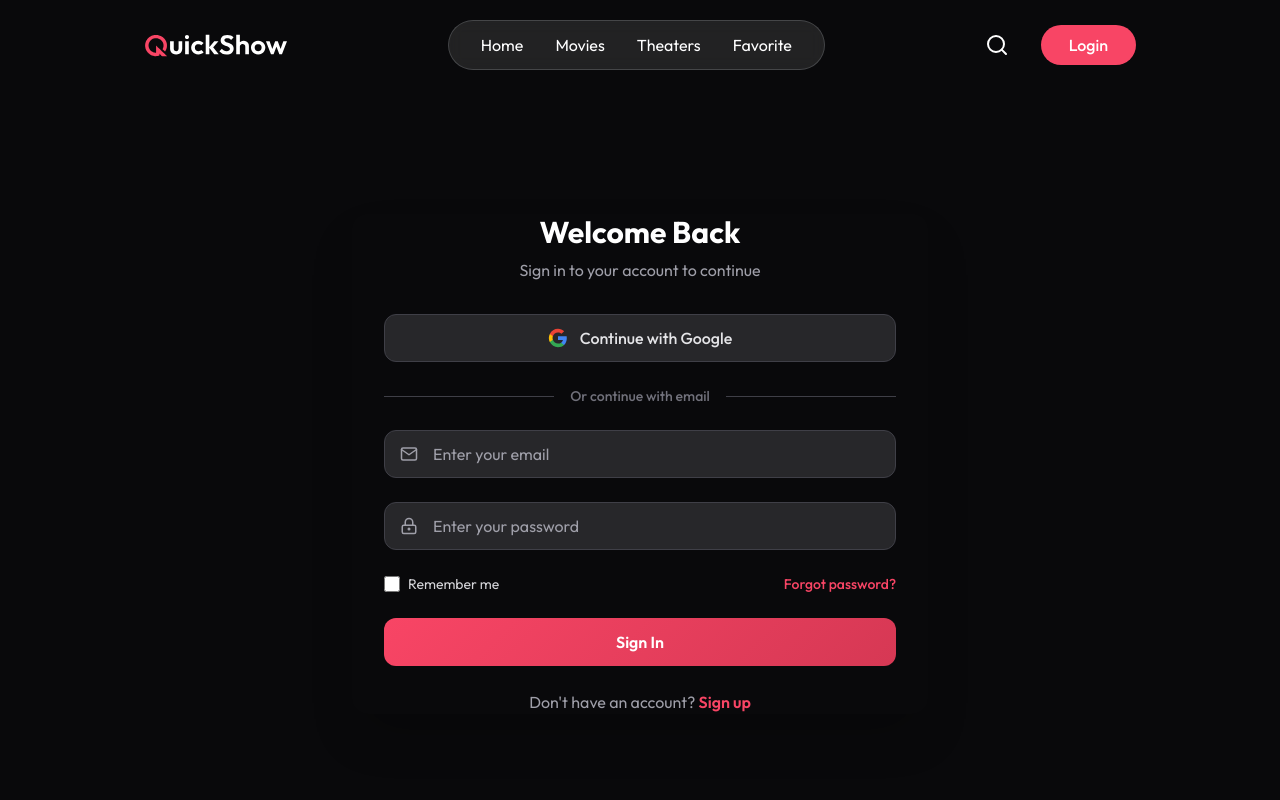
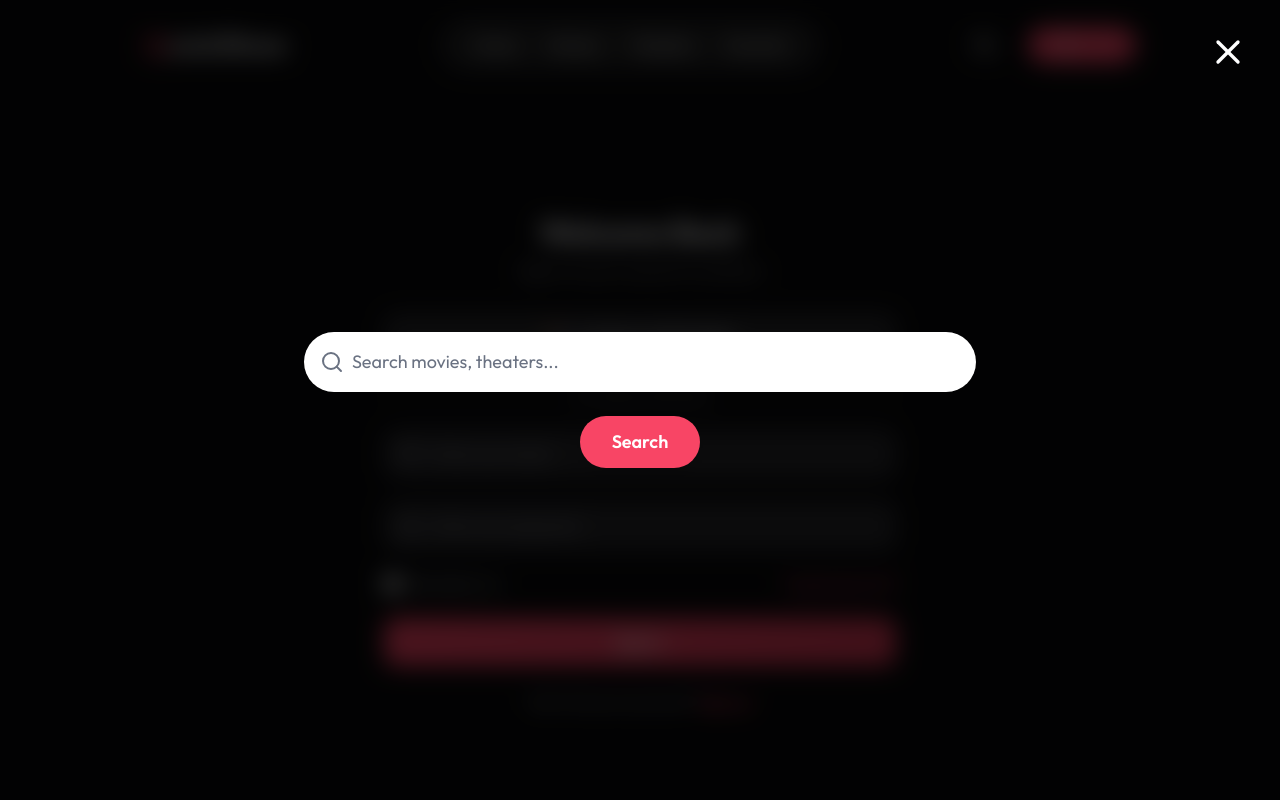
Before and after one commit to sandesh123paudel/Movie-Booking, a React (Vite) app in the folder client/: page /login in a window 1280 px wide. Both pictures are taken after a click on the icon 996 px from the left and 45 px from the top of the page. Shown: the top 800 px of the page. Built offline with nearby package versions, Linux system fonts and the light colour scheme; no server answers.

Commit message:
feat: Enhance Navbar with profile dropdown and search functionality; update Login component to show loading toast during login; add logout route in auth controller and routes

```diff
--- a/client/src/App.jsx
+++ b/client/src/App.jsx
@@ -35,8 +35,8 @@ const App = () => {
         toastOptions={{
           duration: 4000,
           style: {
-            background: "#F84565",
-            color: "#fff",
+            background: "#ffffff",
+            color: "#b70808",
           },
         }}
       />
--- a/client/src/components/Navbar.jsx
+++ b/client/src/components/Navbar.jsx
@@ -1,13 +1,69 @@
-import React, { useState } from "react";
+import React, { useContext, useState, useRef, useEffect } from "react";
 import { assets } from "../assets/assets";
-import { Link } from "react-router-dom";
-import { MenuIcon, SearchIcon, XIcon } from "lucide-react";
+import { Link, useNavigate } from "react-router-dom";
+import { MenuIcon, SearchIcon, XIcon, User, ChevronDown } from "lucide-react"; // Removed XCircleIcon as it's not used in the provided code
+import { AppContent } from "../context/AppContext";
+import toast from "react-hot-toast";
+import axios from "axios";
 
 const Navbar = () => {
   const [isOpen, setIsOpen] = useState(false);
+  const [isSearchOpen, setIsSearchOpen] = useState(false); // State for search overlay
+  const [isProfileDropdownOpen, setIsProfileDropdownOpen] = useState(false);
+  const navigate = useNavigate();
+  const profileDropdownRef = useRef(null);
+  const { userData, backendUrl, setUserData, setIsLoggedIn } =
+    useContext(AppContent);
+
+  // Close dropdown and search overlay when clicking outside or pressing Escape
+  useEffect(() => {
+    const handleClickOutside = (event) => {
+      if (
+        profileDropdownRef.current &&
+        !profileDropdownRef.current.contains(event.target)
+      ) {
+        setIsProfileDropdownOpen(false);
+      }
+    };
+
+    const handleEsc = (e) => {
+      if (e.key === "Escape") {
+        setIsSearchOpen(false); // Close search on Escape
+        setIsOpen(false); // Close mobile menu on Escape
+      }
+    };
+
+    document.addEventListener("mousedown", handleClickOutside);
+    document.addEventListener("keydown", handleEsc);
+
+    return () => {
+      document.removeEventListener("mousedown", handleClickOutside);
+      document.removeEventListener("keydown", handleEsc);
+    };
+  }, []);
+
+  const logout = async () => {
+    try {
+      axios.defaults.withCredentials = true;
+      const { data } = await axios.post(backendUrl + "/api/auth/logout");
+      data.success && setIsLoggedIn(false);
+      data.success && setUserData(false);
+      toast.success(data.message);
+      setIsProfileDropdownOpen(false);
+      navigate("/");
+    } catch (error) {
+      toast.error(error.message);
+    }
+  };
+
+  const handleProfileNavigation = (path) => {
+    navigate(path);
+    setIsProfileDropdownOpen(false);
+  };
 
   return (
-    <div className="fixed top-0 left-0 z-50 w-full flex justify-between items-center px-6 md:px-16 lg:px-36 py-5">
+    <>
+      <div className="fixed top-0 left-0 z-50 w-full flex justify-between items-center px-6 md:px-16 lg:px-36 py-5 text-white">
         <Link to="/" className="max-md:flex-1">
           <img
             src={assets.logo}
@@ -26,7 +82,7 @@ const Navbar = () => {
           />
           <Link
             onClick={() => {
-            scrollTo(0, 0);
+              window.scrollTo(0, 0);
               setIsOpen(false);
             }}
             to="/"
@@ -35,7 +91,7 @@ const Navbar = () => {
           </Link>
           <Link
             onClick={() => {
-            scrollTo(0, 0);
+              window.scrollTo(0, 0);
               setIsOpen(false);
             }}
             to="/movies"
@@ -44,7 +100,7 @@ const Navbar = () => {
           </Link>
           <Link
             onClick={() => {
-            scrollTo(0, 0);
+              window.scrollTo(0, 0);
               setIsOpen(false);
             }}
             to="/theaters"
@@ -53,7 +109,7 @@ const Navbar = () => {
           </Link>
           <Link
             onClick={() => {
-            scrollTo(0, 0);
+              window.scrollTo(0, 0);
               setIsOpen(false);
             }}
             to="/favorite"
@@ -61,21 +117,131 @@ const Navbar = () => {
             Favorite
           </Link>
         </div>
+
+        {userData ? (
           <div className="flex items-center gap-8">
-        <SearchIcon className="max-md:hidden w-6 h-6 cursor-pointer" />
-        <Link to="/login">
-          <button className="px-4 py-1 sm:px-7 sm:py-2 bg-primary  hover:bg-primary-dull transition font-medium rounded-full cursor-pointer">
+            <SearchIcon
+              onClick={() => setIsSearchOpen(!isSearchOpen)}
+              className=" w-6 h-6 cursor-pointer"
+            />
+
+            {/* Profile Dropdown */}
+            <div className="relative" ref={profileDropdownRef}>
+              <button
+                onClick={() => setIsProfileDropdownOpen(!isProfileDropdownOpen)}
+                className="flex items-center gap-2 px-4 py-1 sm:px-7 sm:py-2 bg-primary hover:bg-primary-dull transition font-medium rounded-full cursor-pointer"
+              >
+                <User className="w-5 h-5" />
+                <span className="max-sm:hidden">
+                  {userData?.fullName?.split(" ")[0]}
+                </span>
+                <ChevronDown
+                  className={`w-4 h-4 transition-transform duration-200 ${
+                    isProfileDropdownOpen ? "rotate-180" : ""
+                  }`}
+                />
+              </button>
+
+              {/* Dropdown Menu */}
+              {isProfileDropdownOpen && (
+                <div className="absolute right-0 mt-2 w-48 bg-white rounded-lg shadow-lg border border-gray-200 py-2 z-50 ">
+                  <div className=" sm:hidden w-full px-4 py-2 text-left hover:bg-gray-100 transition-colors text-gray-800 cursor-pointer">
+                    {userData?.fullName}
+                  </div>
+                  <button
+                    onClick={() => handleProfileNavigation("/my-bookings")}
+                    className="w-full px-4 py-2 text-left hover:bg-gray-100 transition-colors text-gray-800 cursor-pointer"
+                  >
+                    My Bookings
+                  </button>
+                  <button
+                    onClick={() => handleProfileNavigation("/profile")}
+                    className="w-full px-4 py-2 text-left hover:bg-gray-100 transition-colors text-gray-800 cursor-pointer"
+                  >
+                    User Details
+                  </button>
+                  <hr className="my-1 border-gray-200" />
+                  <button
+                    onClick={logout}
+                    className="w-full px-4 py-2 text-left hover:bg-gray-100 transition-colors text-red-600 cursor-pointer"
+                  >
+                    Logout
+                  </button>
+                </div>
+              )}
+            </div>
+          </div>
+        ) : (
+          <div className="flex items-center gap-8">
+            <SearchIcon
+              onClick={() => setIsSearchOpen(!isSearchOpen)}
+              className=" w-6 h-6 cursor-pointer"
+            />
+
+            <button
+              onClick={() => {
+                navigate("/login");
+                window.scrollTo(0, 0);
+              }}
+              className="px-4 py-1 sm:px-7 sm:py-2 bg-primary  hover:bg-primary-dull transition font-medium rounded-full cursor-pointer"
+            >
               Login
             </button>
-        </Link>
           </div>
+        )}
 
-      {/* For  Mobile Device */}
+        {/* For Mobile Device */}
         <MenuIcon
           className="max-md:ml-4 md:hidden w-8 h-8 cursor-pointer"
           onClick={() => setIsOpen(!isOpen)}
         ></MenuIcon>
       </div>
+
+      {/* --- Search Overlay (Corrected Animation) --- */}
+      <div
+        className={`
+          fixed inset-0 z-[100] flex flex-col items-center justify-center
+          bg-black/70 backdrop-blur-md
+          transition-all duration-500 ease-in-out
+          ${
+            isSearchOpen
+              ? "translate-y-0 opacity-100 pointer-events-auto"
+              : "-translate-y-full opacity-0 pointer-events-none"
+          }
+        `}
+      >
+        {/* Close Button in Top Right */}
+        <div className="absolute top-4 right-4 sm:top-6 sm:right-6 md:top-8 md:right-8">
+          <XIcon
+            className="w-8 h-8 sm:w-10 sm:h-10 cursor-pointer text-white"
+            onClick={() => setIsSearchOpen(false)}
+          />
+        </div>
+        {/* End Close Button */}
+
+        <div className="w-full max-w-sm sm:max-w-md md:max-w-lg lg:max-w-2xl relative mx-4">
+          <input
+            type="text"
+            placeholder="Search movies, theaters..."
+            className="w-full p-4 pl-12 pr-12 rounded-full bg-white bg-opacity-90 text-gray-900 placeholder-gray-500 focus:outline-none focus:ring-2 focus:ring-primary text-lg"
+          />
+
+          <SearchIcon className="absolute left-4 top-1/2 -translate-y-1/2 text-gray-500 w-6 h-6" />
+        </div>
+
+        {/* Search Button */}
+        <button
+          className="mt-6 px-8 py-3 bg-primary text-white rounded-full text-lg font-semibold shadow-lg hover:bg-primary-dark transition-colors duration-200 focus:outline-none focus:ring-2 focus:ring-primary-light focus:ring-opacity-75 cursor-pointer"
+          onClick={() => {
+            console.log("Search button clicked!");
+            // Add your search logic here
+            // setIsSearchOpen(false); // Optionally close after search
+          }}
+        >
+          Search
+        </button>
+      </div>
+    </>
   );
 };
 
--- a/client/src/pages/auth/Login.jsx
+++ b/client/src/pages/auth/Login.jsx
@@ -12,34 +12,46 @@ const Login = () => {
   const [email, setEmail] = useState("");
   const [password, setPassword] = useState("");
 
-  const [isLoading, setIsLoading] = useState("");
-
   const handleSubmit = async (e) => {
     e.preventDefault();
 
+    let loginToastId; // Declare a variable to hold the toast ID
+
     try {
-      setIsLoading(true);
+      // Show loading toast and store its ID
+      loginToastId = toast.loading("Logging in..."); // This returns a toastId
+
       axios.defaults.withCredentials = true;
 
       const { data } = await axios.post(backendUrl + "/api/auth/login", {
         email,
         password,
       });
-      console.log({ data });
 
       if (data.success) {
         setIsLoggedIn(true);
-        toast.success(data.message);
+        // Update the loading toast to a success toast
+        toast.success(data.message, { id: loginToastId });
         getUserData();
-        setIsLoading(false);
         navigate("/");
       } else {
-        toast.error(data.message);
+        // Update the loading toast to an error toast
+        toast.error(data.message, { id: loginToastId });
       }
     } catch (error) {
-      toast.error(error.message);
+      // If an error occurs (e.g., network error), dismiss/update the toast to error
+      if (loginToastId) {
+        // Check if toastId was set
+        toast.error(error.message || "An unexpected error occurred.", {
+          id: loginToastId,
+        });
+      } else {
+        // Fallback if toastId wasn't set for some reason (shouldn't happen here)
+        toast.error(error.message || "An unexpected error occurred.");
+      }
     }
   };
+
   useEffect(() => {
     isLoggedIn && navigate("/");
   }, [isLoggedIn, navigate]);
```
Also changed, not shown: 2 other files (tests, documents, lock files or other folders). Lines whose indentation alone changed are shown as unchanged.
